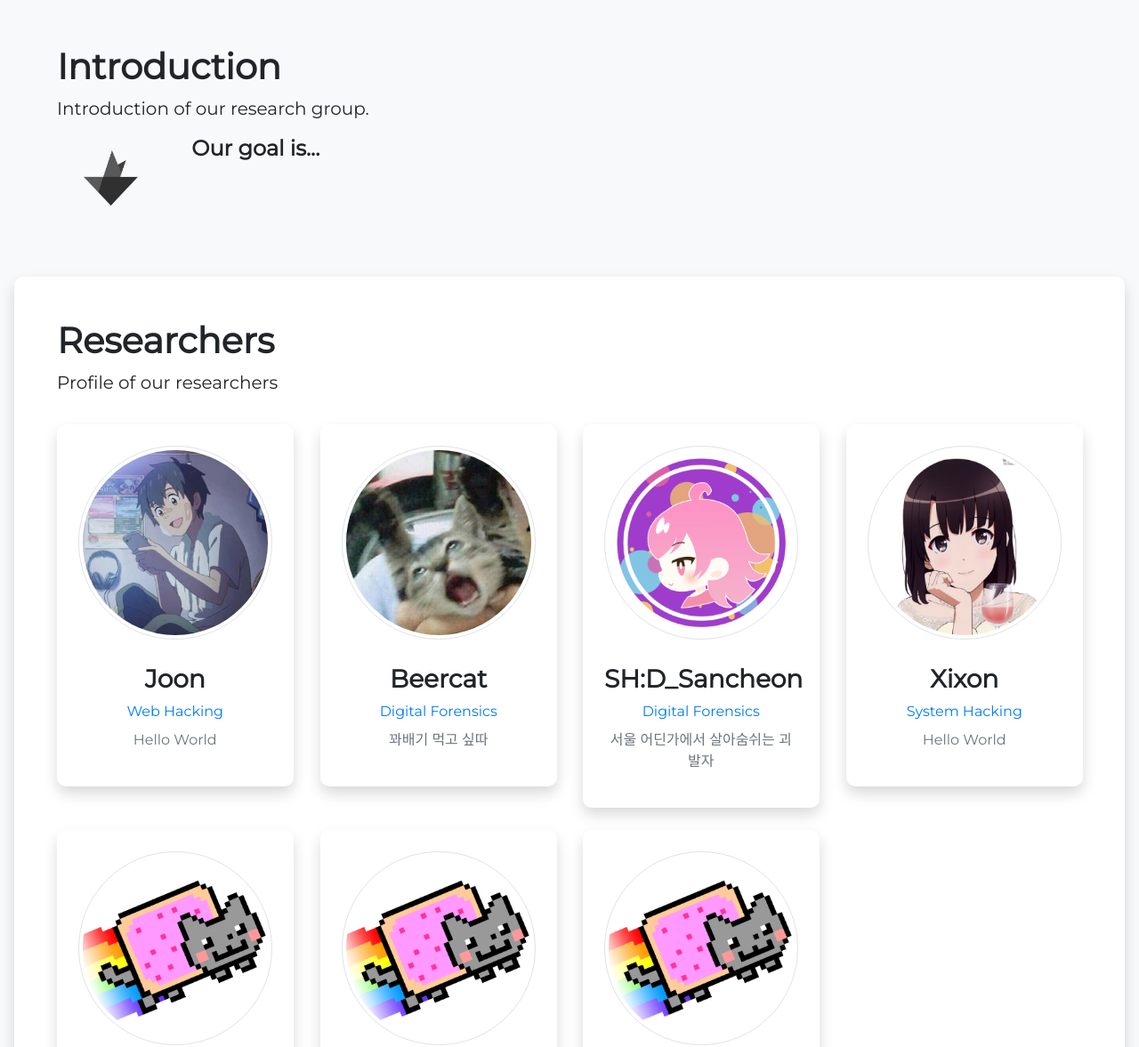
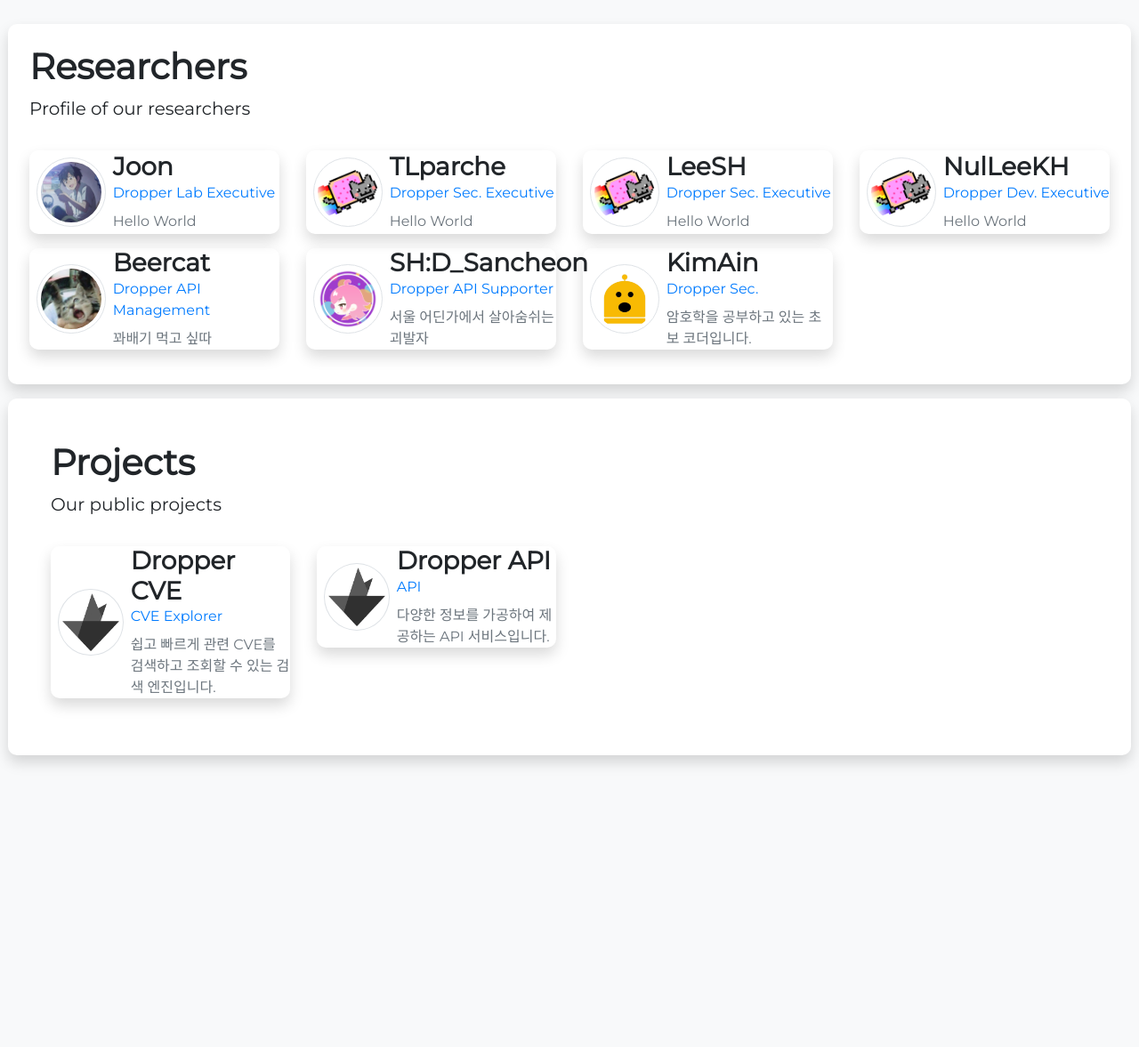
Before and after one commit to Dropper-Lab/Dropper-Lab, a plain HTML site: page index.html in a window 1280 px wide. Shown: the part 797-1974 px from the top of the page at 89% size. After the commit the page ends 1686 px from the top, so only its background shows below. Drawn offline with nearby package versions, Linux system fonts and the light colour scheme; some packages are replaced by stand-ins of ours; a script that the page names is missing.

Commit message:
DropperLab Page V2

```diff
--- a/assets/css/style.css
+++ b/assets/css/style.css
@@ -4,6 +4,20 @@
     font-weight: normal;
     src: local('Vice City Sans Regular'), url('../fonts/ViceCitySans.woff') format('woff');
 }
+
+/*
+    Dropper Lab Design Engine V2
+ */
+
+.team-profile-text-card{
+    margin-top: auto;
+    margin-bottom: auto;
+}
+
+
+/*
+    Outdated
+ */
 
 ::selection {
     background-color: black;
@@ -63,6 +77,9 @@ body {
     margin-top: 1em;
 }
 
+
+
+
 .team-profile-avatar {}
 
 .team-profile-modal {
--- a/index.html
+++ b/index.html
@@ -1,5 +1,5 @@
 <!DOCTYPE html>
-<html lang="en">
+<html lang="ko">
 
 <head>
     <meta charset="UTF-8">
@@ -8,11 +8,11 @@
     <title>Dropper Lab</title>
     <link href="https://stackpath.bootstrapcdn.com/bootstrap/4.3.1/css/bootstrap.min.css" rel="stylesheet"
         integrity="sha384-ggOyR0iXCbMQv3Xipma34MD+dH/1fQ784/j6cY/iJTQUOhcWr7x9JvoRxT2MZw1T" crossorigin="anonymous">
-    <link rel="stylesheet" href="/assets/css/style.css" rel="stylesheet">
-    <link rel="stylesheet" href="/assets/css/gradient.css">
+    <link rel="stylesheet" href="./assets/css/style.css" rel="stylesheet">
+    <link rel="stylesheet" href="./assets/css/gradient.css">
     <link href="https://fonts.googleapis.com/css?family=Montserrat&display=swap" rel="stylesheet">
-    <link rel="stylesheet" href="/assets/dist/font-awesome/css/all.min.css">
-    <link rel="stylesheet" href="/assets/css/animate.css">
+    <link rel="stylesheet" href="./assets/dist/font-awesome/css/all.min.css">
+    <link rel="stylesheet" href="./assets/css/animate.css">
     <script>
         var agent = navigator.userAgent.toLowerCase();
         if ((navigator.appName == 'Netscape' && agent.indexOf('trident') != -1) || (agent.indexOf("msie") != -1)) {
@@ -36,14 +36,14 @@
         <div class="shadow-lg rounded container bg-light w-100 mb-1 animated" id="BrandNavbar">
             <div class="d-inline-block align-top">
                 <a class="navbar-brand p-3" href="#main">
-                    <img src="/assets/img/dropper-black-dist.png" width="30" height="30" alt="">
+                    <img src="./assets/img/dropper-black-dist.png" width="30" height="30" alt="">
                     Dropper Lab
                 </a>
                 <span class="d-none d-sm-inline">
                     <a href="#intro" class="pr-1">Intro</a>
-                    <a href="javascript:void();" class="text-dark"> | </a>
+                    <a href="javascript:;" class="text-dark"> | </a>
                     <a href="#researchers" class="pr-1">Researchers</a>
-                    <a href="javascript:void();" class="text-dark"> | </a>
+                    <a href="javascript:;" class="text-dark"> | </a>
                     <a href="#projects" class="pr-1">Projects</a>
                 </span>
             </div>
@@ -60,8 +60,10 @@
             <h3 class="main-logo-lead" id="brandingLead">We're <span id="mainTypo" class="gradient-jshine"></span>.</h3>
         </div>
     </div>
-    <div class="row ml-3 mr-3" id="contentDiv">
-        <div class="p-5 mb-3 col-lg-5 col-md-6 col-sm-12 col-12" id="intro">
+    <div class="p-4 p-md-4">
+        <div class="row" id="contentDiv">
+            <!--
+            <div class="bg-white shadow rounded p-3 p-md-4 mb-3 col-md-12" id="introduction">
                 <div class="row">
                     <div class="col-md-12">
                         <h1 class="font-Montserrat bolder">Introduction</h1>
@@ -69,82 +71,111 @@
                     </div>
 
                     <div class="col-lg-4 col-md-3 col-sm-12 col-12">
-                    <img class="pt-3 pb-3 img-pad mx-auto d-block" src="/assets/img/dropper-black-dist.png?v=1"
+                        <img class="pt-3 pb-3 img-pad mx-auto d-block" src="./assets/img/dropper-black-dist.png"
                             alt="Dropper Logo (Black)">
                     </div>
                     <div class="col-lg-8 col-md-9 col-sm-12 col-12">
-                    <p class="h4 bold">Our goal is...</p>
+                        <p class="h4 bold">Dropper Lab은 개발과 보안 연구를 병행하는 복합 연구단체입니다.</p>
                         <p></p>
                     </div>
                 </div>
             </div>
-        <div class="bg-white shadow rounded p-5 mb-3 col-md-12" id="researchers">
+            -->
+            <div class="bg-white shadow rounded p-3 p-md-4 mb-3 col-md-12" id="researchers">
                 <div class="row">
-                <div class="col-md-12 mb-3">
+                    <div class="col-md-12 mb-3 align-middle">
                         <h1 class="font-Montserrat bolder">Researchers</h1>
                         <p class="font-Montserrat lead">Profile of our researchers</p>
                     </div>
-                <div class="col-lg-3 col-md-4 col-sm-12 col-12 animated bounceIn">
-                    <div class="shadow rounded pl-4 pr-4 pt-4 pb-4 mb-4">
+                    <div class="col-lg-3 col-md-4 col-sm-12 col-12 animated bounceIn mb-3">
+                        <div class="m-1 m-md-0 shadow rounded row pb-2 pt-4 p-md-0">
+                            <div class="col-12 col-md-4 p-2 team-profile-text-card">
                                 <img class="rounded-circle img-thumbnail team-profile-avatar mx-auto d-block"
-                            src="/assets/img/avatars/joon.jpg?v=1">
-                        <h3 class="text-center team-profile-name bold">Joon</h3>
-                        <p class="text-primary text-center mb-2">Web Hacking</p>
-                        <p class="text-center text-muted">Hello World</p>
+                                     src="./assets/img/avatars/joon.jpg">
+                            </div>
+                            <div class="col-md-8 p-2 team-profile-text-card p-3 p-md-0">
+                                <h3 class="bold mb-0">Joon</h3>
+                                <p class="text-primary mb-2">Dropper Lab Executive</p>
+                                <p class="text-muted mb-0">Hello World</p>
                             </div>
                         </div>
-                <div class="col-lg-3 col-md-4 col-sm-12 col-12 animated bounceIn">
-                    <div class="shadow rounded pl-4 pr-4 pt-4 pb-4 mb-4">
+                    </div>
+                    <div class="col-lg-3 col-md-4 col-sm-12 col-12 animated bounceIn mb-3">
+                        <div class="m-1 m-md-0 shadow rounded row pb-2 pt-4 p-md-0">
+                            <div class="col-12 col-md-4 p-2 team-profile-text-card">
                                 <img class="rounded-circle img-thumbnail team-profile-avatar mx-auto d-block"
-                            src="/assets/img/avatars/beercat.jpg?v=1">
-                        <h3 class="text-center team-profile-name bold">Beercat</h3>
-                        <p class="text-primary text-center mb-2">Digital Forensics</p>
-                        <p class="text-center text-muted">꽈배기 먹고 싶따</p>
+                                     src="./assets/img/nyan.png">
+                            </div>
+                            <div class="col-md-8 p-2 team-profile-text-card p-3 p-md-0">
+                                <h3 class="bold mb-0">TLparche</h3>
+                                <p class="text-primary mb-2">Dropper Sec. Executive</p>
+                                <p class="text-muted mb-0">Hello World</p>
                             </div>
                         </div>
-                <div class="col-lg-3 col-md-4 col-sm-12 col-12 animated bounceIn">
-                    <div class="shadow rounded pl-4 pr-4 pt-4 pb-4 mb-4">
+                    </div>
+                    <div class="col-lg-3 col-md-4 col-sm-12 col-12 animated bounceIn mb-3">
+                        <div class="m-1 m-md-0 shadow rounded row pb-2 pt-4 p-md-0">
+                            <div class="col-12 col-md-4 p-2 team-profile-text-card">
                                 <img class="rounded-circle img-thumbnail team-profile-avatar mx-auto d-block"
-                            src="/assets/img/avatars/sancheon.png?v=1">
-                        <h3 class="text-center team-profile-name bold">SH:D_Sancheon</h3>
-                        <p class="text-primary text-center mb-2">Digital Forensics</p>
-                        <p class="text-center text-muted">서울 어딘가에서 살아숨쉬는 괴발자</p>
+                                     src="./assets/img/nyan.png">
+                            </div>
+                            <div class="col-md-8 p-2 team-profile-text-card p-3 p-md-0">
+                                <h3 class="bold mb-0">LeeSH</h3>
+                                <p class="text-primary mb-2">Dropper Sec. Executive</p>
+                                <p class="text-muted mb-0">Hello World</p>
                             </div>
                         </div>
-                <div class="col-lg-3 col-md-4 col-sm-12 col-12 animated bounceIn">
-                    <div class="shadow rounded pl-4 pr-4 pt-4 pb-4 mb-4">
+                    </div>
+                    <div class="col-lg-3 col-md-4 col-sm-12 col-12 animated bounceIn mb-3">
+                        <div class="m-1 m-md-0 shadow rounded row pb-2 pt-4 p-md-0">
+                            <div class="col-12 col-md-4 p-2 team-profile-text-card">
                                 <img class="rounded-circle img-thumbnail team-profile-avatar mx-auto d-block"
-                            src="/assets/img/avatars/hwanggumi.png?v=1">
-                        <h3 class="text-center team-profile-name bold">Xixon</h3>
-                        <p class="text-primary text-center mb-2">System Hacking</p>
-                        <p class="text-center text-muted">Hello World</p>
+                                     src="./assets/img/nyan.png">
+                            </div>
+                            <div class="col-md-8 p-2 team-profile-text-card p-3 p-md-0">
+                                <h3 class="bold mb-0">NulLeeKH</h3>
+                                <p class="text-primary mb-2">Dropper Dev. Executive</p>
+                                <p class="text-muted mb-0">Hello World</p>
                             </div>
                         </div>
-                <div class="col-lg-3 col-md-4 col-sm-12 col-12 animated bounceIn">
-                    <div class="shadow rounded pl-4 pr-4 pt-4 pb-4 mb-4">
+                    </div>
+                    <div class="col-lg-3 col-md-4 col-sm-12 col-12 animated bounceIn mb-3">
+                        <div class="m-1 m-md-0 shadow rounded row pb-2 pt-4 p-md-0">
+                            <div class="col-12 col-md-4 p-2 team-profile-text-card">
                                 <img class="rounded-circle img-thumbnail team-profile-avatar mx-auto d-block"
-                            src="/assets/img/nyan.png?v=1">
-                        <h3 class="text-center team-profile-name bold">이도현</h3>
-                        <p class="text-primary text-center mb-2">System Hacking</p>
-                        <p class="text-center text-muted">Pwnable, Crypto 공부하는 학생입니다! 열심히 하겠습니다 :)</p>
+                                     src="./assets/img/avatars/beercat.jpg">
+                            </div>
+                            <div class="col-md-8 p-2 team-profile-text-card p-3 p-md-0">
+                                <h3 class="bold mb-0">Beercat</h3>
+                                <p class="text-primary mb-2">Dropper API Management</p>
+                                <p class="text-muted mb-0">꽈배기 먹고 싶따</p>
                             </div>
                         </div>
-                <div class="col-lg-3 col-md-4 col-sm-12 col-12 animated bounceIn">
-                    <div class="shadow rounded pl-4 pr-4 pt-4 pb-4 mb-4">
+                    </div>
+                    <div class="col-lg-3 col-md-4 col-sm-12 col-12 animated bounceIn mb-3">
+                        <div class="m-1 m-md-0 shadow rounded row pb-2 pt-4 p-md-0">
+                            <div class="col-12 col-md-4 p-2 team-profile-text-card">
                                 <img class="rounded-circle img-thumbnail team-profile-avatar mx-auto d-block"
-                            src="/assets/img/nyan.png?v=1">
-                        <h3 class="text-center team-profile-name bold">nulLeeKH</h3>
-                        <p class="text-primary text-center mb-2">Cryptography</p>
-                        <p class="text-center text-muted">Hello World</p>
+                                     src="./assets/img/avatars/sancheon.png">
+                            </div>
+                            <div class="col-md-8 p-2 team-profile-text-card p-3 p-md-0">
+                                <h3 class="bold mb-0">SH:D_Sancheon</h3>
+                                <p class="text-primary mb-2">Dropper API Supporter</p>
+                                <p class="text-muted mb-0">서울 어딘가에서 살아숨쉬는 괴발자</p>
                             </div>
                         </div>
-                <div class="col-lg-3 col-md-4 col-sm-12 col-12 animated bounceIn">
-                    <div class="shadow rounded pl-4 pr-4 pt-4 pb-4 mb-4">
+                    </div>
+                    <div class="col-lg-3 col-md-4 col-sm-12 col-12 animated bounceIn mb-3">
+                        <div class="m-1 m-md-0 shadow rounded row pb-2 pt-4 p-md-0">
+                            <div class="col-12 col-md-4 p-2 team-profile-text-card">
                                 <img class="rounded-circle img-thumbnail team-profile-avatar mx-auto d-block"
-                            src="/assets/img/nyan.png?v=1">
-                        <h3 class="text-center team-profile-name bold">TLparche</h3>
-                        <p class="text-primary text-center mb-2">Cryptography</p>
-                        <p class="text-center text-muted">Hello World</p>
+                                     src="./assets/img/avatars/kimain.jpg">
+                            </div>
+                            <div class="col-md-8 p-2 team-profile-text-card p-3 p-md-0">
+                                <h3 class="bold mb-0">KimAin</h3>
+                                <p class="text-primary mb-2">Dropper Sec.</p>
+                                <p class="text-muted mb-0">암호학을 공부하고 있는 초보 코더입니다.</p>
+                            </div>
                         </div>
                     </div>
                 </div>
@@ -155,20 +186,40 @@
                         <h1 class="font-Montserrat bolder">Projects</h1>
                         <p class="font-Montserrat lead">Our public projects</p>
                     </div>
-                <div class="shadow rounded col-lg-3 col-md-4 col-sm-12 col-12">
-                    <img class="rounded img-thumbnail team-profile-avatar mx-auto d-block"
-                        src="/assets/img/avatars/projects/cveExp.png">
-                    <h3 class="text-center team-profile-name bold">CVE Search engine</h3>
-                    <p class="text-primary text-center mb-2">CVE Explorer</p>
-                    <p class="text-center text-muted">Integrated CVE search system</p>
+                    <div class="col-lg-3 col-md-4 col-sm-12 col-12 animated bounceIn mb-3">
+                        <div class="m-1 m-md-0 shadow rounded row pb-2 pt-4 p-md-0">
+                            <div class="col-12 col-md-4 p-2 team-profile-text-card">
+                                <img class="rounded-circle img-thumbnail team-profile-avatar mx-auto d-block"
+                                     src="./assets/img/dropper-black-dist.png">
+                            </div>
+                            <div class="col-md-8 p-2 team-profile-text-card p-3 p-md-0">
+                                <h3 class="bold mb-0">Dropper CVE</h3>
+                                <p class="text-primary mb-2">CVE Explorer</p>
+                                <p class="text-muted mb-0">쉽고 빠르게 관련 CVE를 검색하고 조회할 수 있는 검색 엔진입니다.</p>
+                            </div>
+                        </div>
+                    </div>
+                    <div class="col-lg-3 col-md-4 col-sm-12 col-12 animated bounceIn mb-3">
+                        <div class="m-1 m-md-0 shadow rounded row pb-2 pt-4 p-md-0">
+                            <div class="col-12 col-md-4 p-2 team-profile-text-card">
+                                <img class="rounded-circle img-thumbnail team-profile-avatar mx-auto d-block"
+                                     src="./assets/img/dropper-black-dist.png">
+                            </div>
+                            <div class="col-md-8 p-2 team-profile-text-card p-3 p-md-0">
+                                <h3 class="bold mb-0">Dropper API</h3>
+                                <p class="text-primary mb-2">API</p>
+                                <p class="text-muted mb-0">다양한 정보를 가공하여 제공하는 API 서비스입니다.</p>
                             </div>
                         </div>
                     </div>
                 </div>
-    <script src="/assets/dist/jquery-3.4.1.min.js"></script>
-    <script src="/assets/dist/bootstrap/js/bootstrap.min.js"></script>
-    <script src="/assets/dist/typed.min.js"></script>
-    <script src="/assets/dist/smoothscroll-default.js"></script>
+            </div>
+        </div>
+    </div>
+    <script src="./assets/dist/jquery-3.4.1.min.js"></script>
+    <script src="./assets/dist/bootstrap/js/bootstrap.min.js"></script>
+    <script src="./assets/dist/typed.min.js"></script>
+    <script src="./assets/dist/smoothscroll-default.js"></script>
     <script src="https://cdnjs.cloudflare.com/ajax/libs/smooth-scroll/16.1.0/smooth-scroll.min.js"
         integrity="sha256-CfyPGYLRQ4v1O+mZa5ocQglABXGuaZmmfe8awy8Fxis=" crossorigin="anonymous"></script>
     <script>
@@ -177,8 +228,8 @@
         $("#BrandNavbar").hide();
         const animDelay = 2000;
         const animDuration = 500;
-        var typed = new Typed('#slogan', {
-            strings: ['NO MORE<br>SECURITY<br>THREATS'],
+        (new Typed('#slogan', {
+            strings: ['WE\'RE<br>TRENDY<br>EXPERTS'],
             onComplete: function (self) {
                 setTimeout(function () {
                     setTimeout(function () {
@@ -191,22 +242,24 @@
                     $('html').animate({
                         scrollTop: $('#main').offset().top
                     }, animDuration, function () {
-                        var typed3 = new Typed('#mainTypo', {
-                            strings: ['finding vulnerabillities',
+                        (new Typed('#mainTypo', {
+                            strings: [
+                                'improving the life',
+                                'finding vulnerability',
                                 'running awesome projects',
-                                'protecting cyber security',
-                                'not a cracker', 'Dropper Lab'
+                                'trendy researchers',
+                                'Dropper Lab'
                             ],
                             typeSpeed: 30,
                             backSpeed: 30,
                             loop: false
-                        });
+                        }));
                     });
                 }, animDelay);
             },
             typeSpeed: 45,
             smartBackspace: true,
-        });
+        }));
         $("#closeNavbar").click(function () {
             $("#BrandNavbar").addClass("fadeOutDown");
             console.log("[Navbar Handler] Asked for close.")
@@ -215,8 +268,10 @@
                 $("#BrandNavbar").addClass("fadeOutDown");
                 setTimeout(function () {
                     $("#BrandNavbar").hide();
-                    console.log("[Navbar Handler] Closed.")
+                    console.log("[Navbar Handler] Closed.");
                 }, 600);
+            }else{
+                console.log("[Navbar Handler] Answer : Negative.");
             }
         });
         var prevScrollpos = window.pageYOffset;
```
Also changed, not shown: assets/img/avatars/hwanggumi.png (deleted), assets/img/avatars/kimain.jpg (added). Lines whose indentation alone changed are shown as unchanged.
